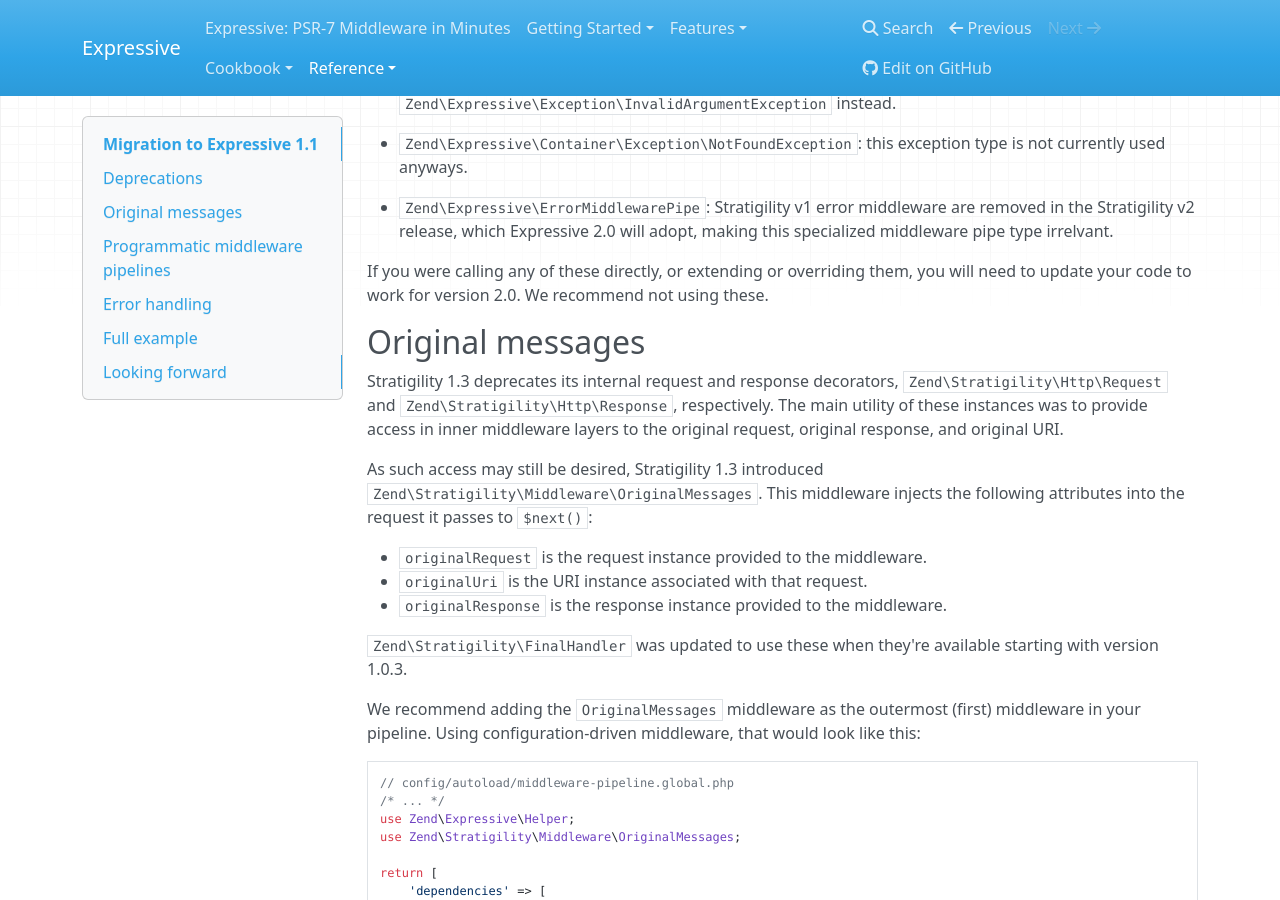
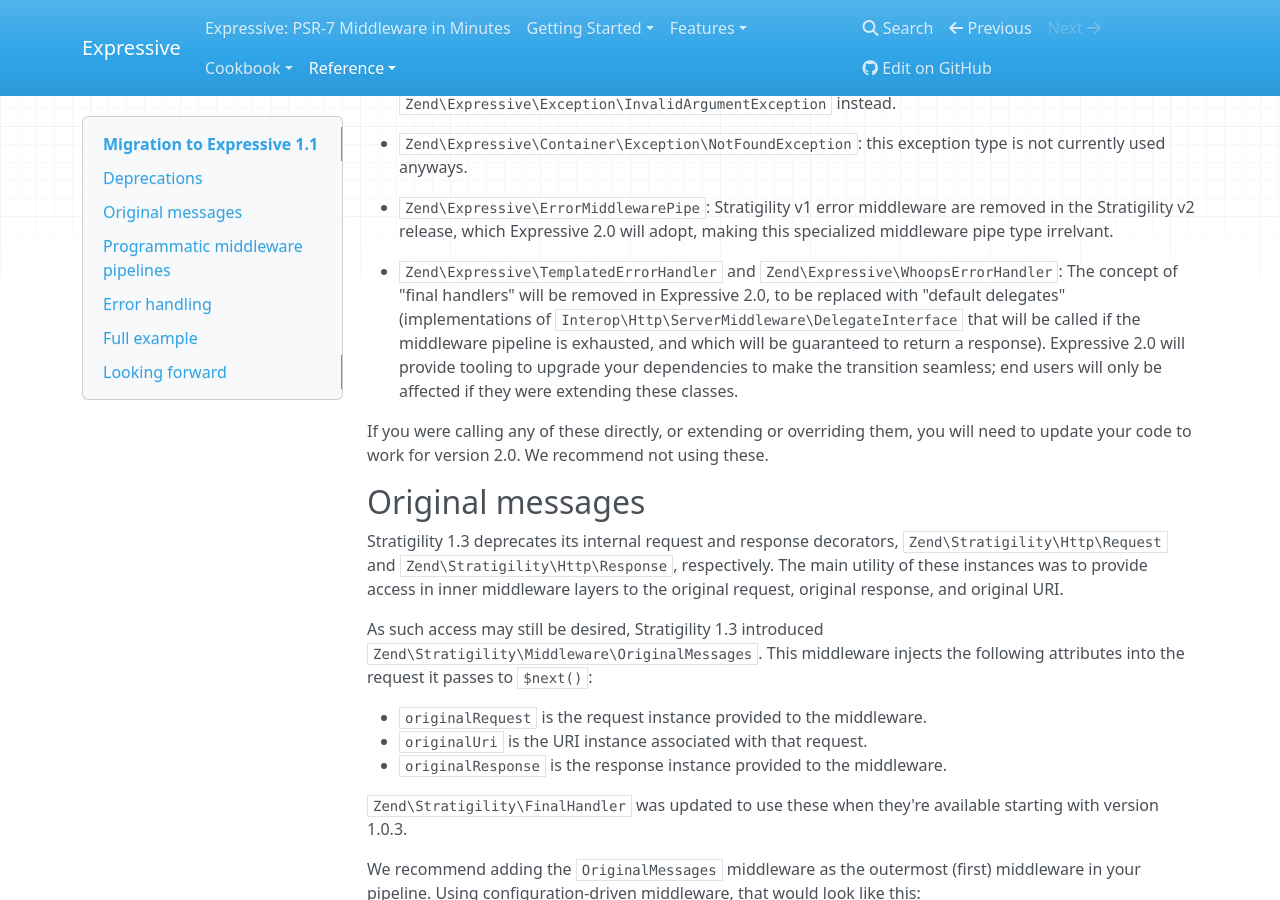
Before and after one commit to zendframework/zend-expressive, an MkDocs documentation site: the page built from doc/book/reference/migration/to-v1-1.md, in a window 1280 px wide and 900 px high, scrolled down 834 px. Built offline with MkDocs 1.6.1, drawn with Linux system fonts in a browser that asks for light colours; nearby versions of some CDN libraries; old or Windows-style settings are respelled for this version of MkDocs.

Commit message:
Noted deprecations of Expressive 1.X final handler implementations

```diff
--- a/doc/book/reference/migration/to-v1-1.md
+++ b/doc/book/reference/migration/to-v1-1.md
@@ -46,6 +46,15 @@
 - `Zend\Expressive\ErrorMiddlewarePipe`: Stratigility v1 error middleware are
   removed in the Stratigility v2 release, which Expressive 2.0 will adopt,
   making this specialized middleware pipe type irrelvant.
+
+- `Zend\Expressive\TemplatedErrorHandler` and `Zend\Expressive\WhoopsErrorHandler`:
+  The concept of "final handlers" will be removed in Expressive 2.0, to be
+  replaced with "default delegates" (implementations of
+  `Interop\Http\ServerMiddleware\DelegateInterface` that will be called if the
+  middleware pipeline is exhausted, and which will be guaranteed to return a
+  response). Expressive 2.0 will provide tooling to upgrade your dependencies to
+  make the transition seamless; end users will only be affected if they were
+  extending these classes.
 
 If you were calling any of these directly, or extending or overriding them, you
 will need to update your code to work for version 2.0. We recommend not using
```
